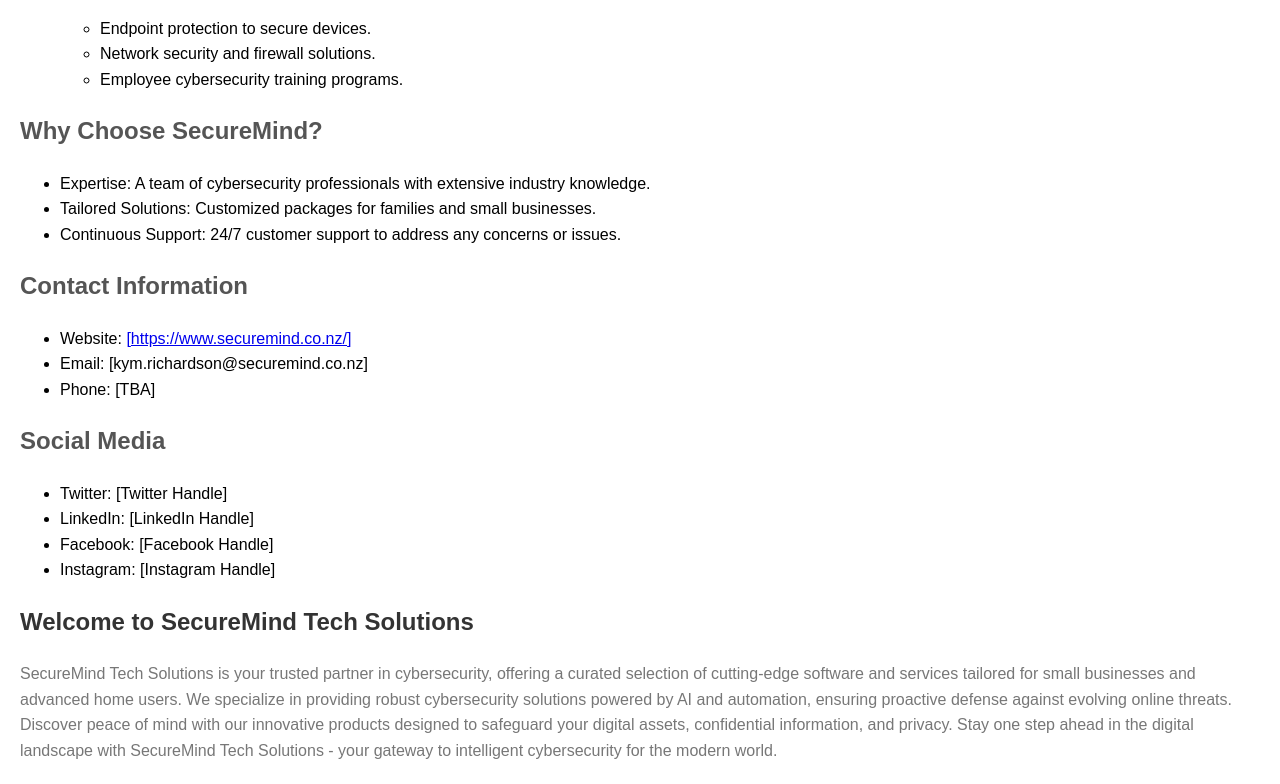
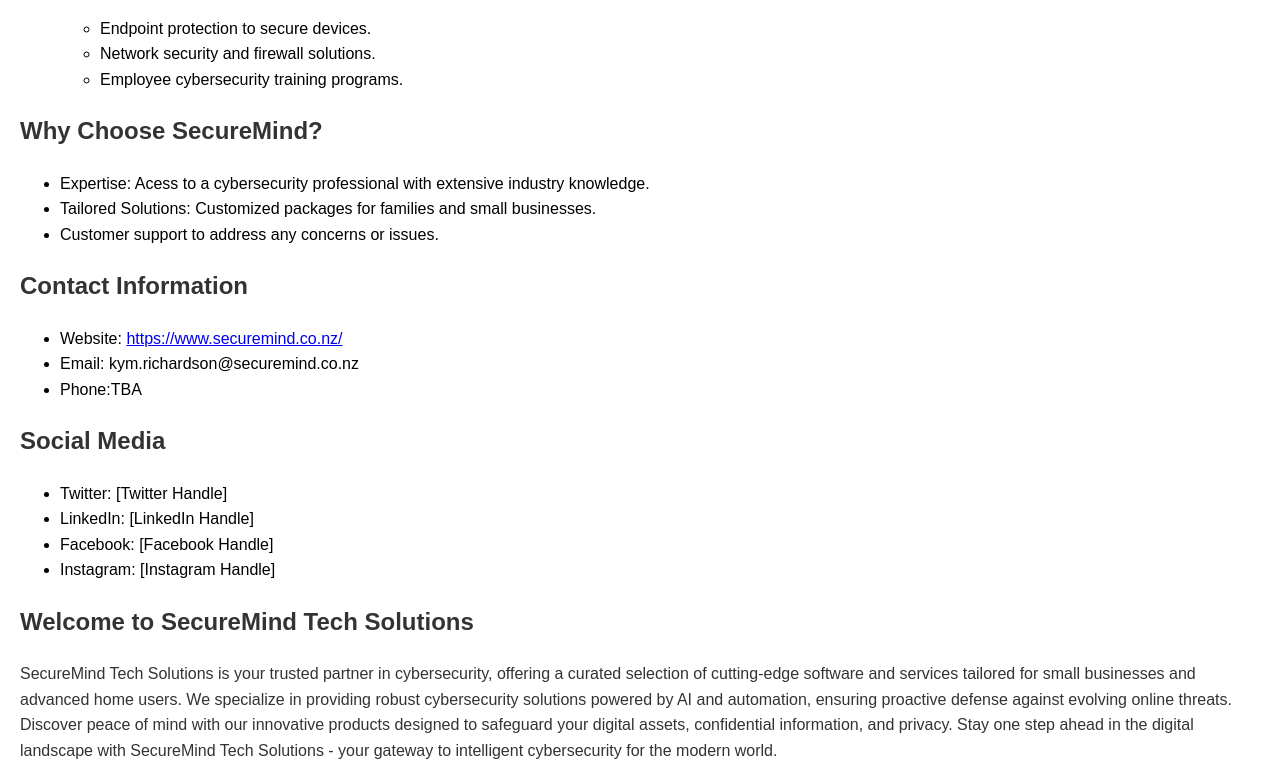
Before and after one commit to SecureMindkym/securemind.github.io, a plain HTML site: page docs/index.html in a window 1280 px wide. Shown: the part 773-1557 px from the top of the page. Drawn offline with Linux system fonts and the light colour scheme.

Commit message:
Update index.html

```diff
--- a/docs/index.html
+++ b/docs/index.html
@@ -16,11 +16,11 @@
         }
 
         h2 {
-            color: #555;
+            color: #333;
         }
 
         p {
-            color: #777;
+            color: #333;
         }
     </style>
 </head>
@@ -80,18 +80,18 @@
     <section>
         <h2>Why Choose SecureMind?</h2>
         <ul>
-            <li>Expertise: A team of cybersecurity professionals with extensive industry knowledge.</li>
+            <li>Expertise: Acess to a cybersecurity professional with extensive industry knowledge.</li>
             <li>Tailored Solutions: Customized packages for families and small businesses.</li>
-            <li>Continuous Support: 24/7 customer support to address any concerns or issues.</li>
+            <li>Customer support to address any concerns or issues.</li>
         </ul>
     </section>
 
     <section>
         <h2>Contact Information</h2>
         <ul>
-            <li>Website: <a href="[Your Website URL]">[https://www.securemind.co.nz/]</a></li>
-            <li>Email: [kym.richardson@securemind.co.nz]</li>
-            <li>Phone: [TBA]</li>
+            <li>Website: <a href="[Your Website URL]">https://www.securemind.co.nz/</a></li>
+            <li>Email: kym.richardson@securemind.co.nz</li>
+            <li>Phone:TBA</li>
         </ul>
     </section>
 
```
